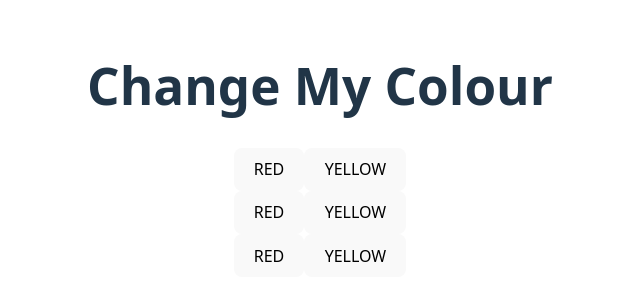
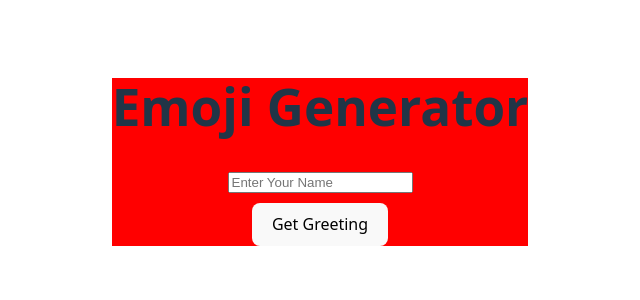
Before and after one commit to DEBAYUDHCHAKRABORTY/react-one08, a React (Vite) app in the folder czar-react/: page / in a window 1280 px wide. Shown: the part 250-550 px from the top of the page, without its empty margins (320-960 px from the left). Built offline with nearby package versions, Linux system fonts and the light colour scheme.

Commit message:
today's session done

```diff
--- a/czar-react/src/App.jsx
+++ b/czar-react/src/App.jsx
@@ -7,6 +7,7 @@ import Terad from './components/textRadio'
 import Btnwtr from './components/wetrbtn'
 import ClrPick from './components/clrpick'
 import BtnClr from './components/btnClr'
+import Emoji from './components/emoji'
 
 function App() {
 
@@ -17,8 +18,9 @@ function App() {
       <InRadChe/>
       <Weather/>
       <Btnwtr/>
-      <ClrPick/>*/}
-      <BtnClr/>
+      <ClrPick/>
+      <BtnClr/>*/}
+      <Emoji/>
     </>
   )
 }
--- /dev/null
+++ b/czar-react/src/components/emoji.jsx
@@ -0,0 +1,48 @@
+import { useEffect, useState } from "react";
+
+export default function Emoji() {
+  const [name, setName] = useState();
+  const [greet, setGreet] = useState("");
+  const [card, setCard] = useState("red");
+
+  function handleGreet() {
+    setGreet("Good Morning " + name);
+
+
+    const randomclr = () => {
+      const hex = "0123456789ABCDEF";
+      let randclr = "#";
+      for (let i = 0; i < 6; i++) {
+        randclr += hex[Math.floor(Math.random() * 16)];
+      }
+      return randclr;
+    };
+
+    setCard(randomclr);
+  }
+
+  function handlename(e) {
+    setName(e.target.value);
+  }
+
+  return (
+    <>
+      <div style={{ backgroundColor: card }}>
+        <h1>Emoji Generator</h1>
+        <div style={{ marginBottom: "10px" }}>
+          <input
+            type="text"
+            placeholder="Enter Your Name"
+            onInput={handlename}
+            id=""
+          />
+        </div>
+        <div style={{ marginBottom: "10px" }}>
+          <button onClick={handleGreet} name="click">Get Greeting</button>
+        </div>
+        {greet && <h2> {greet} 😁👌
+        </h2>}
+      </div>
+    </>
+  );
+}
```
